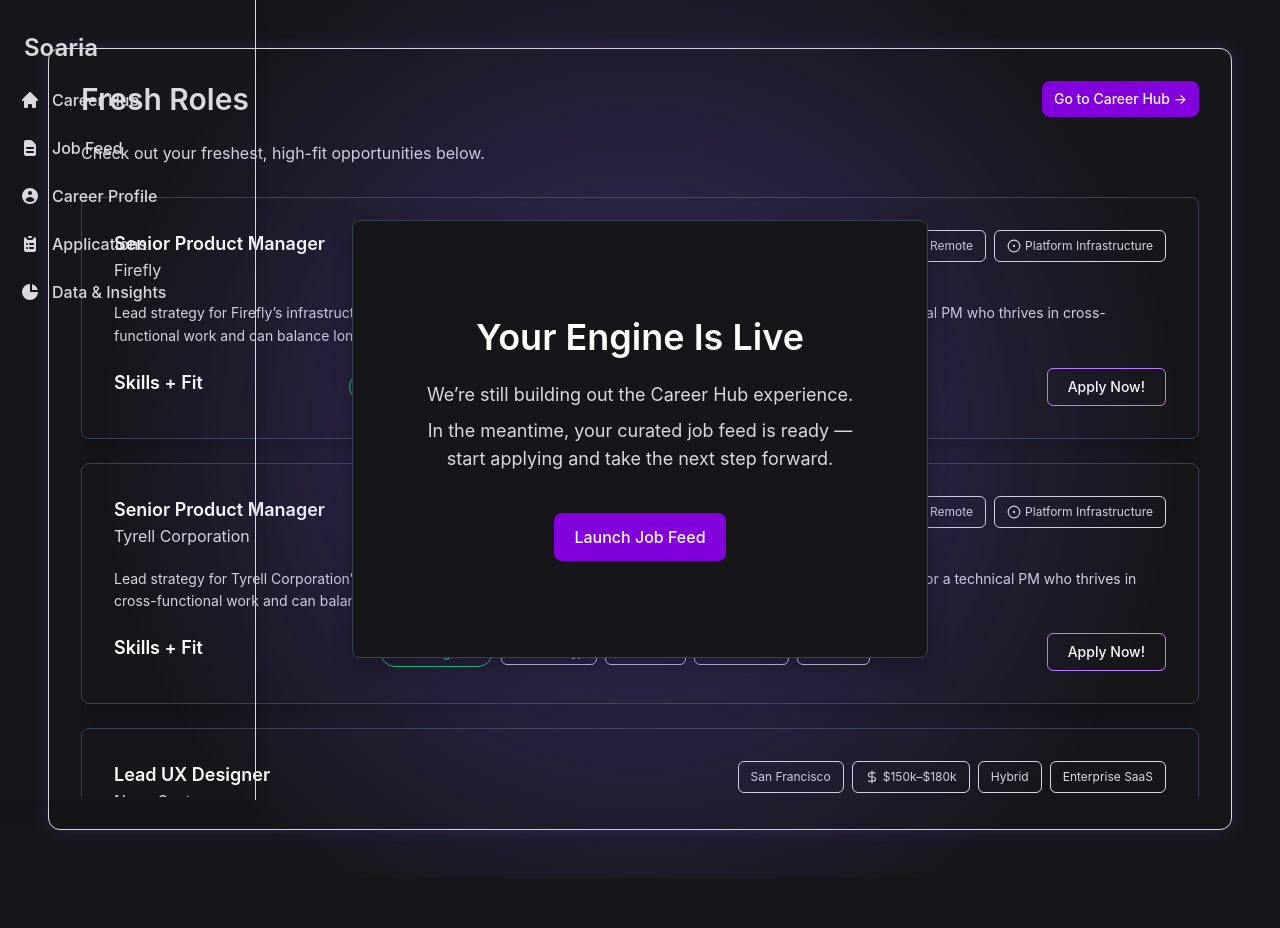
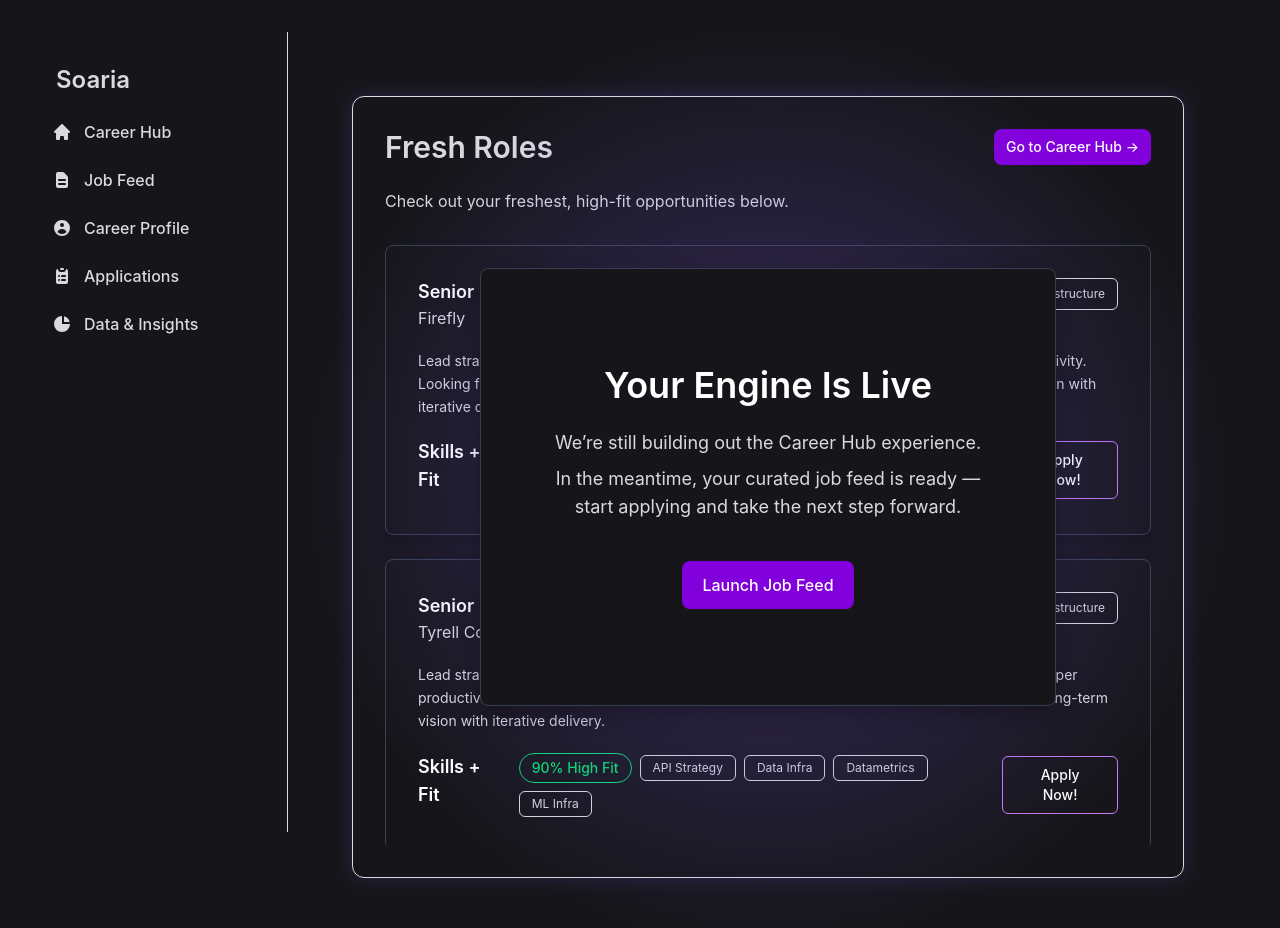
Before and after one commit to Soaria-pro/soaria-web, a Next.js app: page /careerhub in a window 1280 px wide. Shown: the top 928 px of the page. Before the commit the page ends 878 px from the top, so only its background shows below. Built offline with nearby package versions, Linux system fonts and the light colour scheme.

Commit message:
[fix] sidebar overlap

```diff
--- /dev/null
+++ b/app/careerhub/layout.tsx
@@ -0,0 +1,43 @@
+"use client";
+
+import SidebarNav from "@/components/careerhub/SidebarNav";
+
+export default function CareerHubLayout({
+  children,
+}: {
+  children: React.ReactNode;
+}) {
+  return (
+    <div className="min-h-screen flex bg-background text-foreground relative">
+      {/* Sidebar - fixed on desktop */}
+      <aside
+        className="
+          hidden md:flex
+          fixed left-0 top-0 bottom-0
+          w-[10%]
+          bg-background/80
+          border-r border-white/10
+          backdrop-blur-md
+          z-20
+        "
+      >
+        <SidebarNav />
+      </aside>
+
+      {/* Main content area */}
+      <main
+        className="
+          flex-1
+          md:ml-[10%]
+          p-6 sm:p-8 md:p-10
+          relative
+          z-10
+          overflow-y-auto
+        "
+        style={{ maxWidth: "125rem", margin: "0 auto" }}
+      >
+        {children}
+      </main>
+    </div>
+  );
+}
--- a/app/careerhub/page.tsx
+++ b/app/careerhub/page.tsx
@@ -31,7 +31,7 @@ export default function CareerHubPage() {
       <main
         className="
           flex-1
-          p-4 md:p-10
+          p-8 md:p-10
           relative
           z-0
           ml-0 md:ml-[10%]
--- a/components/careerhub/SidebarNav.tsx
+++ b/components/careerhub/SidebarNav.tsx
@@ -48,13 +48,13 @@ export default function SidebarNav() {
       <aside
         className={`${
           isMobile
-            ? `absolute top-0 left-0 z-40 w-64 h-screen ${
+            ? `fixed top-0 left-0 z-40 w-64 h-screen ${
                 isOpen ? "block" : "hidden"
-              }`
-            : "absolute top-0 left-0 z-30 w-64 h-screen"
-        }
-        bg-background/90 backdrop-blur-lg border-r border-white/10 shadow-lg`}
+              } bg-background/90 backdrop-blur-lg border-r border-white/10 shadow-lg`
+            : "relative z-20 w-64 h-screen bg-background/80 border-r border-white/10"
+        }`}
       >
+
         <div className="h-full px-3 py-4 overflow-y-auto">
           <h2 className="px-3 py-4 text-2xl font-semibold text-foreground">
             Soaria
```
